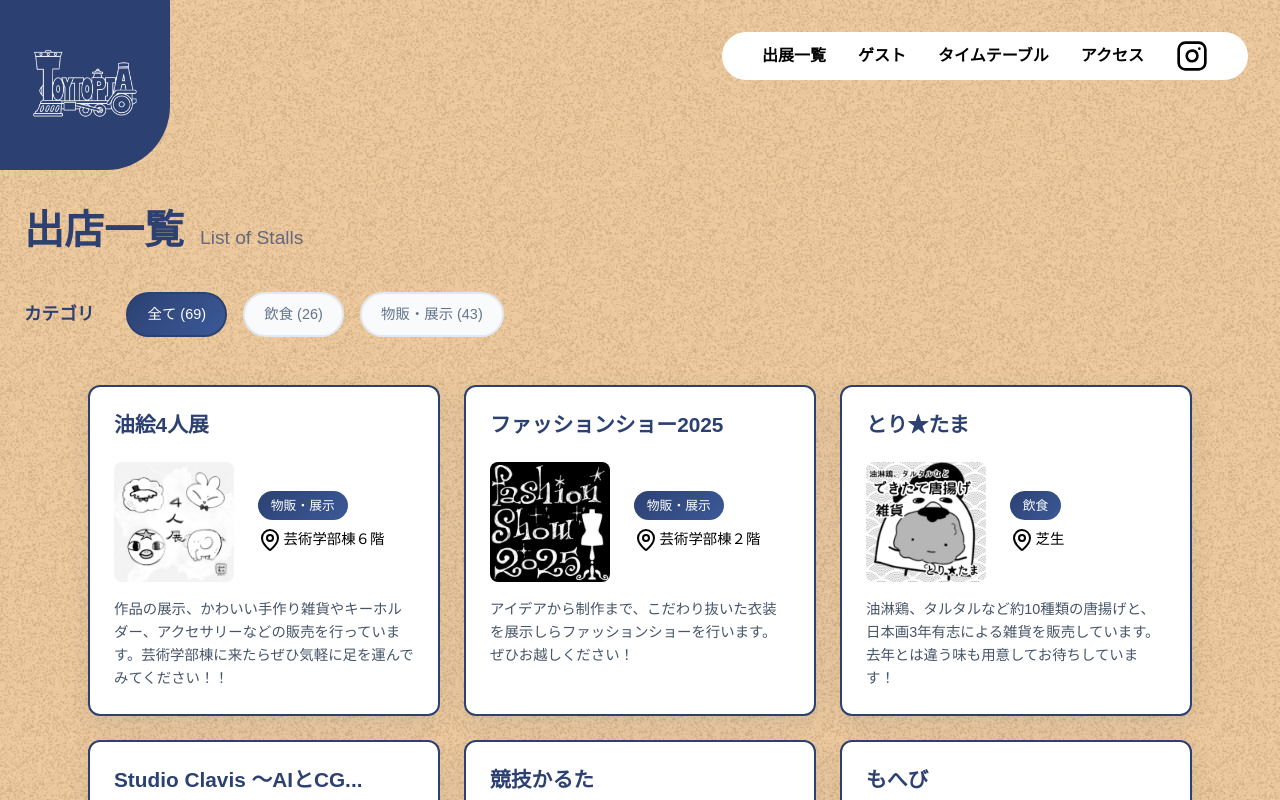
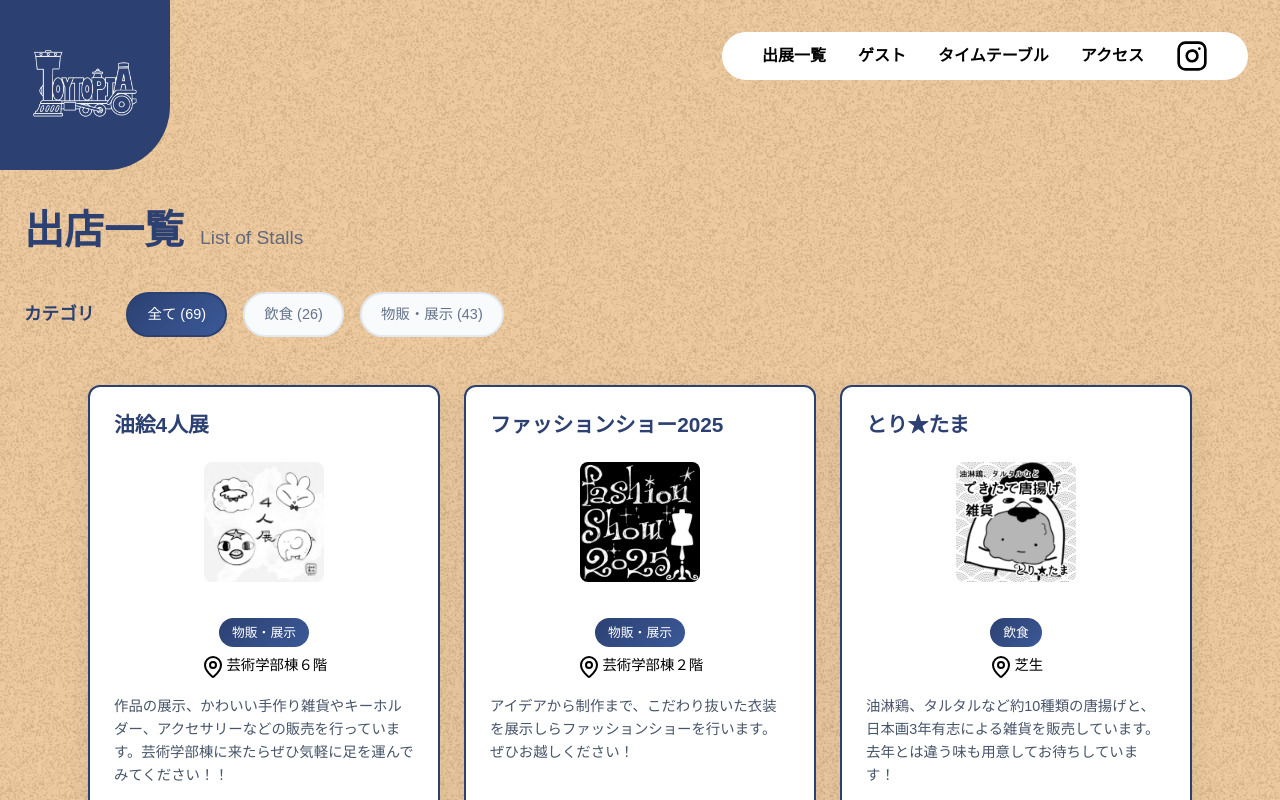
Before and after one commit to ichidaisai/app.ichidaisai.com, a Next.js app: page /projects in a window 1280 px wide. Shown: the top 800 px of the page. Built offline with nearby package versions, Linux system fonts and the light colour scheme.

Commit message:
fix: StoreCardのモバイル対応 (#43)

```diff
--- a/src/components/StoreCard/index.tsx
+++ b/src/components/StoreCard/index.tsx
@@ -22,7 +22,7 @@ export default function StoreCard({
 
 	return (
 		<div className={styles.container}>
-			<div className={styles.name}>{truncateText(name, 20)}</div>
+			<h3 className={styles.name}>{truncateText(name, 20)}</h3>
 			<div className={styles.imageWrapper}>
 				<Image
 					className={styles.image}
@@ -32,10 +32,10 @@ export default function StoreCard({
 					alt={`${name}の画像`}
 				/>
 				<div className={styles.info}>
-					<div className={styles.category}>{category}</div>
+					<p className={styles.category}>{category}</p>
 					<div className={styles.location}>
 						<Image src="/images/map-pin.svg" width={24} height={24} alt="" />
-						{truncateText(location, 15)}
+						<p className={styles.locationText}>{truncateText(location, 15)}</p>
 					</div>
 				</div>
 			</div>
--- a/src/components/StoreCard/style.module.css
+++ b/src/components/StoreCard/style.module.css
@@ -1,9 +1,17 @@
+@container card (max-width: 300px) {
+	.imageWrapper {
+		flex-direction: column;
+		align-items: center;
+	}
+	/* .info {
+
+		align-items: center;
+	} */
+}
+
 .container {
 	display: flex;
 	flex-direction: column;
-	width: 100%;
-	max-width: 420px;
-	min-height: 320px;
 	background-color: #fff;
 	border: 2px solid #2c4172;
 	border-radius: 12px;
@@ -12,30 +20,13 @@
 	transition:
 		transform 0.2s ease,
 		box-shadow 0.2s ease;
+
+	container: card / inline-size;
 }
 
 .container:hover {
 	transform: translateY(-4px);
 	box-shadow: 0 12px 32px rgba(44, 65, 114, 0.15);
-}
-
-.imageWrapper {
-	display: flex;
-	margin: 1rem 0;
-	gap: 1.5rem;
-}
-
-.image {
-	border-radius: 8px;
-	object-fit: cover;
-}
-
-.info {
-	display: flex;
-	flex-direction: column;
-	align-items: flex-start;
-	justify-content: center;
-	flex: 1;
 }
 
 .name {
@@ -46,17 +37,24 @@
 	line-height: 1.3;
 }
 
-.belong {
-	font-size: 0.9rem;
-	color: #64748b;
+.imageWrapper {
+	display: flex;
+	margin: 1rem 0;
+	gap: 1rem;
 }
 
-.detail {
-	font-size: 0.9rem;
-	line-height: 1.6;
-	color: #475569;
-	flex: 1;
-	overflow: hidden;
+.image {
+	border-radius: 8px;
+	object-fit: cover;
+	flex-shrink: 0;
+}
+
+.info {
+	display: flex;
+	flex-direction: column;
+	align-items: center;
+	width: 100%;
+	padding-top: 20px;
 }
 
 .category {
@@ -67,12 +65,26 @@
 	padding: 0.3rem 0.8rem;
 	margin-bottom: 0.5rem;
 	font-weight: 500;
+	display: inline-block;
+	width: fit-content;
+	flex-shrink: 0;
 }
 
 .location {
 	display: flex;
-	align-items: center;
 	gap: 0.1rem;
 	font-size: 0.9rem;
 	color: #000000;
+	flex-shrink: 0;
 }
+
+.locationText {
+	flex-shrink: 0;
+}
+
+.detail {
+	font-size: 0.9rem;
+	line-height: 1.6;
+	color: #475569;
+	/* overflow: hidden; */
+}
```
